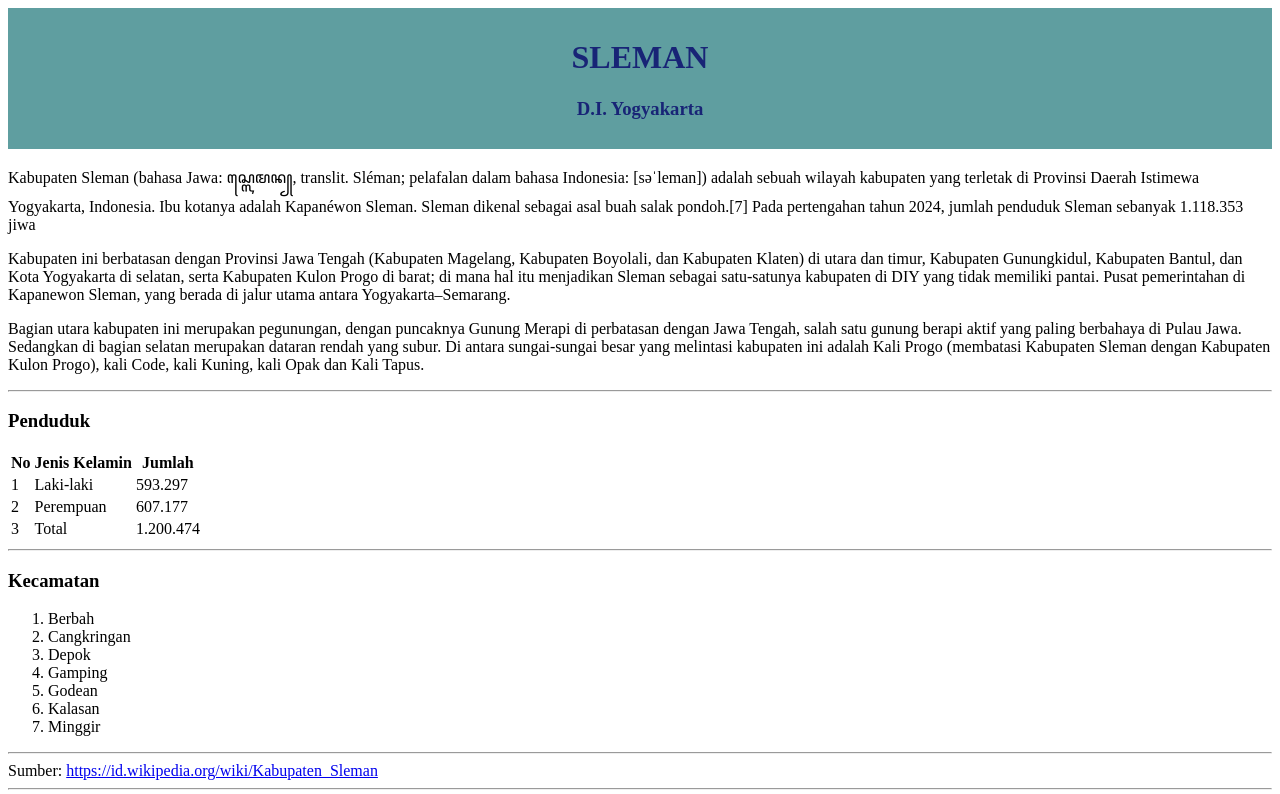
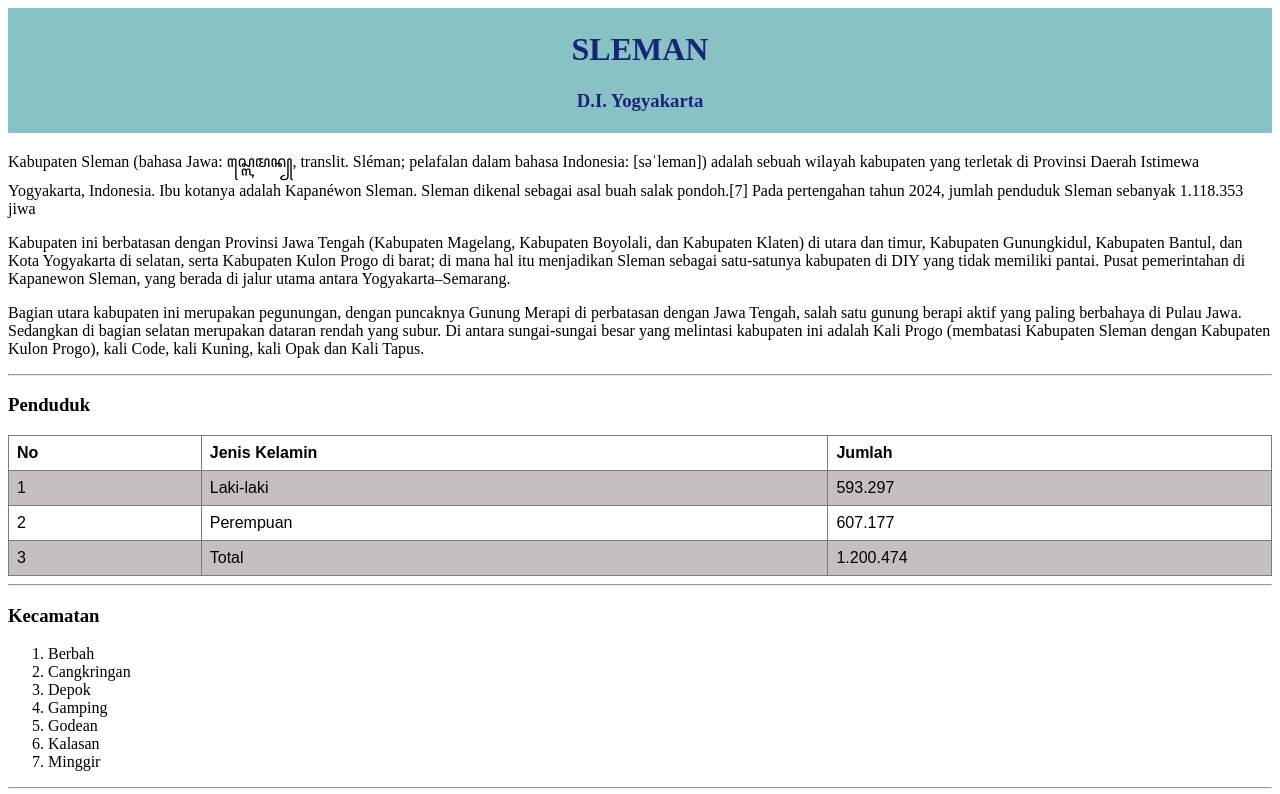
Before and after one commit to lityast/pgweb-acara1, a plain HTML site: page index.html in a window 1280 px wide. Shown: the top 794 px of the page. Drawn offline with Linux system fonts and the light colour scheme; grey boxes are pictures that could not be loaded.

Commit message:
Update index.html

```diff
--- a/index.html
+++ b/index.html
@@ -10,8 +10,8 @@
         header {
             text-align: center;
             color: rgb(24, 36, 118);
-            background-color: cadetblue;
-            padding: 10px;
+            background-color: rgb(137, 194, 196);
+            padding: 2px;}
 
             table {
                 font-family: arial, sans-serif;
@@ -21,15 +21,14 @@
 
             td,
             th {
-                border: 1px solid #dddddd;
+                border: 1px solid #807979;
                 text-align: left;
                 padding: 8px;
             }
 
             tr:nth-child(even) {
-                background-color: #dddddd;
+                background-color: #c5bfbf;
             }
-        }
     </style>
 
 </head>
```
